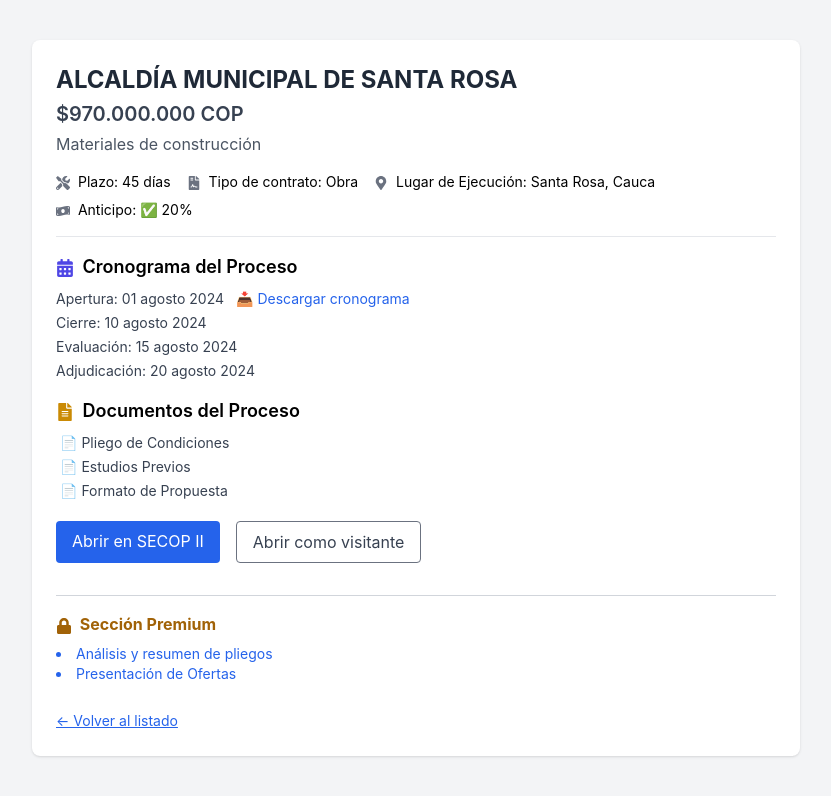
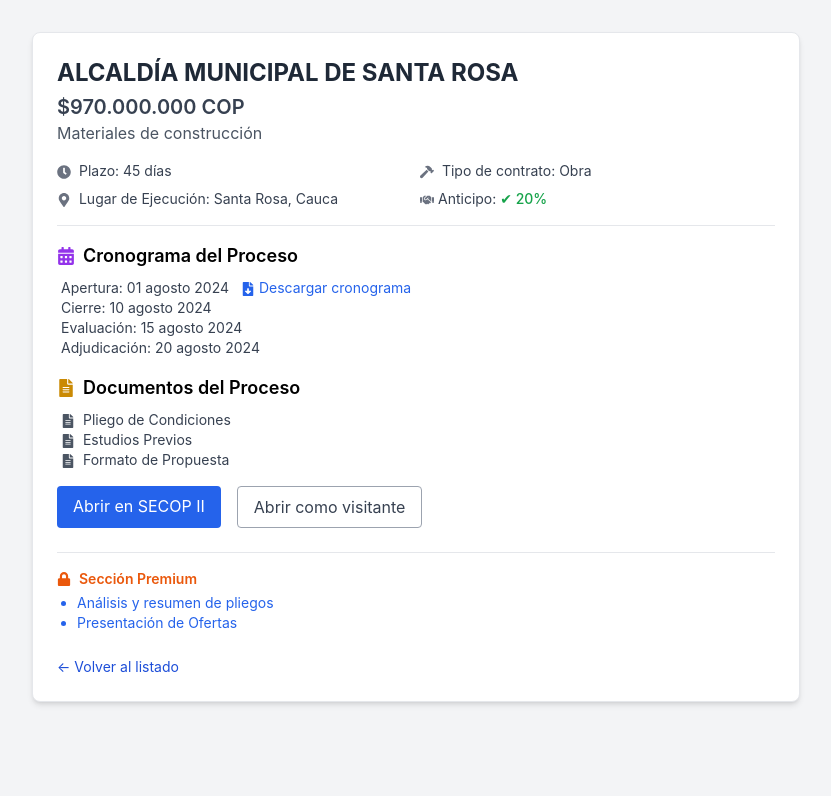
Before and after one commit to JPFC1428/licitapp-frontend, a React (Vite) app: page /detalle/1 in a window 1280 px wide. Shown: the top 796 px of the page, without its empty margins (224-1055 px from the left). Built offline with nearby package versions, Linux system fonts and the light colour scheme.

Commit message:
Update ProcesoDetalle.jsx

```diff
--- a/src/components/ProcesoDetalle.jsx
+++ b/src/components/ProcesoDetalle.jsx
@@ -1,82 +1,76 @@
 import React from 'react';
 import { useParams, Link } from 'react-router-dom';
 import procesos from '../data/procesosMock';
-import { FaCalendarAlt, FaFileAlt, FaFileContract, FaLock, FaMapMarkerAlt, FaSync, FaMoneyBillWave, FaTools, FaFileDownload } from 'react-icons/fa';
+import { FaCalendarAlt, FaFileAlt, FaLock, FaClock, FaMapMarkerAlt, FaFileDownload, FaHammer, FaCheckCircle, FaTimesCircle, FaHandshake } from 'react-icons/fa';
 
 export default function ProcesoDetalle() {
   const { id } = useParams();
   const proceso = procesos.find((p) => p.id === parseInt(id));
 
   if (!proceso) {
-    return (
-      <div className="p-8 text-center">
-        <h1 className="text-xl font-semibold text-red-600">Proceso no encontrado</h1>
-        <Link to="/" className="text-blue-600 underline">Volver al listado</Link>
-      </div>
-    );
+    return <div className="p-8 text-center text-red-600">Proceso no encontrado</div>;
   }
 
   return (
-    <div className="min-h-screen bg-gray-100 py-10 px-4">
-      <div className="max-w-3xl mx-auto bg-white rounded-lg shadow p-6">
+    <div className="min-h-screen bg-gray-100 px-4 py-8">
+      <div className="max-w-3xl mx-auto bg-white shadow-md rounded-lg p-6 border">
         <h1 className="text-2xl font-bold text-gray-800">{proceso.entidad}</h1>
-        <p className="text-xl text-gray-700 font-semibold mt-1">{proceso.valor} COP</p>
-        <p className="text-gray-600 mt-1">{proceso.objeto}</p>
+        <p className="text-xl font-semibold text-gray-700 mt-1">{proceso.valor} COP</p>
+        <p className="text-gray-600 mb-4">{proceso.objeto}</p>
 
-        <div className="flex flex-wrap text-sm mt-4 gap-x-4 gap-y-2">
-          <p><FaTools className="inline mr-1 text-gray-500" /> Plazo: {proceso.plazo}</p>
-          <p><FaFileContract className="inline mr-1 text-gray-500" /> Tipo de contrato: {proceso.tipoContrato}</p>
+        <div className="grid grid-cols-1 sm:grid-cols-2 gap-2 text-sm text-gray-700 mb-4">
+          <p><FaClock className="inline mr-1 text-gray-500" /> Plazo: {proceso.plazo}</p>
+          <p><FaHammer className="inline mr-1 text-gray-500" /> Tipo de contrato: {proceso.tipoContrato}</p>
           <p><FaMapMarkerAlt className="inline mr-1 text-gray-500" /> Lugar de Ejecución: {proceso.lugarEjecucion}</p>
-          <p><FaMoneyBillWave className="inline mr-1 text-gray-500" /> Anticipo: {proceso.anticipo.aplica ? `✅ ${proceso.anticipo.porcentaje}` : '❌ No'}</p>
+          <p>
+            <FaHandshake className="inline mr-1 text-gray-500" />
+            Anticipo: {proceso.anticipo.aplica ? <span className="text-green-600 font-medium">✔ {proceso.anticipo.porcentaje}</span> : <span className="text-red-600 font-medium">✘ No</span>}
+          </p>
         </div>
 
         <hr className="my-4" />
 
-        <h2 className="font-semibold text-lg mb-2"><FaCalendarAlt className="inline mr-1 text-indigo-600" /> Cronograma del Proceso</h2>
-        <ul className="text-sm text-gray-700 space-y-1">
-          <li>Apertura: {proceso.cronograma.apertura} <a href="#" className="text-blue-600 text-sm ml-2">📥 Descargar cronograma</a></li>
+        <div>
+          <h2 className="text-lg font-semibold flex items-center mb-2">
+            <FaCalendarAlt className="mr-2 text-purple-600" />
+            Cronograma del Proceso
+          </h2>
+          <ul className="text-sm text-gray-700 ml-1 mb-4">
+            <li>Apertura: {proceso.cronograma.apertura} <a href="#" className="text-blue-600 hover:underline ml-2 text-sm"><FaFileDownload className="inline" /> Descargar cronograma</a></li>
             <li>Cierre: {proceso.cronograma.cierre}</li>
             <li>Evaluación: {proceso.cronograma.evaluacion}</li>
             <li>Adjudicación: {proceso.cronograma.adjudicacion}</li>
           </ul>
-
-        <h2 className="font-semibold text-lg mt-4 mb-2"><FaFileAlt className="inline mr-1 text-yellow-600" /> Documentos del Proceso</h2>
-        <ul className="text-sm text-gray-700 space-y-1 pl-1">
-          {proceso.documentos.map((doc, i) => (
-            <li key={i}>📄 {doc}</li>
-          ))}
-        </ul>
-
-        <div className="mt-5 flex flex-wrap gap-4">
-          <a
-            href={proceso.links.usuario}
-            target="_blank"
-            rel="noopener noreferrer"
-            className="bg-blue-600 text-white px-4 py-2 rounded hover:bg-blue-700 transition"
-          >
-            Abrir en SECOP II
-          </a>
-          <button
-            className="border border-gray-500 text-gray-700 px-4 py-2 rounded hover:bg-gray-100 transition"
-            onClick={() => window.open(proceso.links.visitante, '_blank')}
-          >
-            Abrir como visitante
-          </button>
         </div>
 
-        <div className="mt-8 pt-4 border-t border-gray-300">
-          <h3 className="font-bold text-md mb-2 text-yellow-700">
-            <FaLock className="inline mr-1" /> Sección Premium
-          </h3>
-          <ul className="list-disc list-inside text-blue-600 text-sm">
-            <li><a href="#">Análisis y resumen de pliegos</a></li>
-            <li><a href="#">Presentación de Ofertas</a></li>
+        <div>
+          <h2 className="text-lg font-semibold flex items-center mb-2">
+            <FaFileAlt className="mr-2 text-yellow-600" />
+            Documentos del Proceso
+          </h2>
+          <ul className="text-sm text-gray-700 ml-1 mb-4">
+            {proceso.documentos.map((doc, i) => (
+              <li key={i}><FaFileAlt className="inline mr-1 text-gray-600" /> {doc}</li>
+            ))}
           </ul>
         </div>
 
-        <div className="mt-6">
-          <Link to="/" className="text-blue-600 underline text-sm">← Volver al listado</Link>
+        <div className="flex gap-4 mt-4 mb-6">
+          <a href={proceso.links.usuario} target="_blank" className="bg-blue-600 text-white px-4 py-2 rounded hover:bg-blue-700">Abrir en SECOP II</a>
+          <a href={proceso.links.visitante} target="_blank" className="border border-gray-400 text-gray-700 px-4 py-2 rounded hover:bg-gray-100">Abrir como visitante</a>
         </div>
+
+        <div className="border-t pt-4 mt-6 text-sm">
+          <h3 className="text-orange-600 font-semibold mb-1 flex items-center">
+            <FaLock className="mr-2" /> Sección Premium
+          </h3>
+          <ul className="list-disc pl-5 text-blue-600">
+            <li><a href="#" className="hover:underline">Análisis y resumen de pliegos</a></li>
+            <li><a href="#" className="hover:underline">Presentación de Ofertas</a></li>
+          </ul>
+        </div>
+
+        <Link to="/" className="block text-blue-700 mt-6 text-sm hover:underline">← Volver al listado</Link>
       </div>
     </div>
   );
```
Lines whose indentation alone changed are shown as unchanged.
